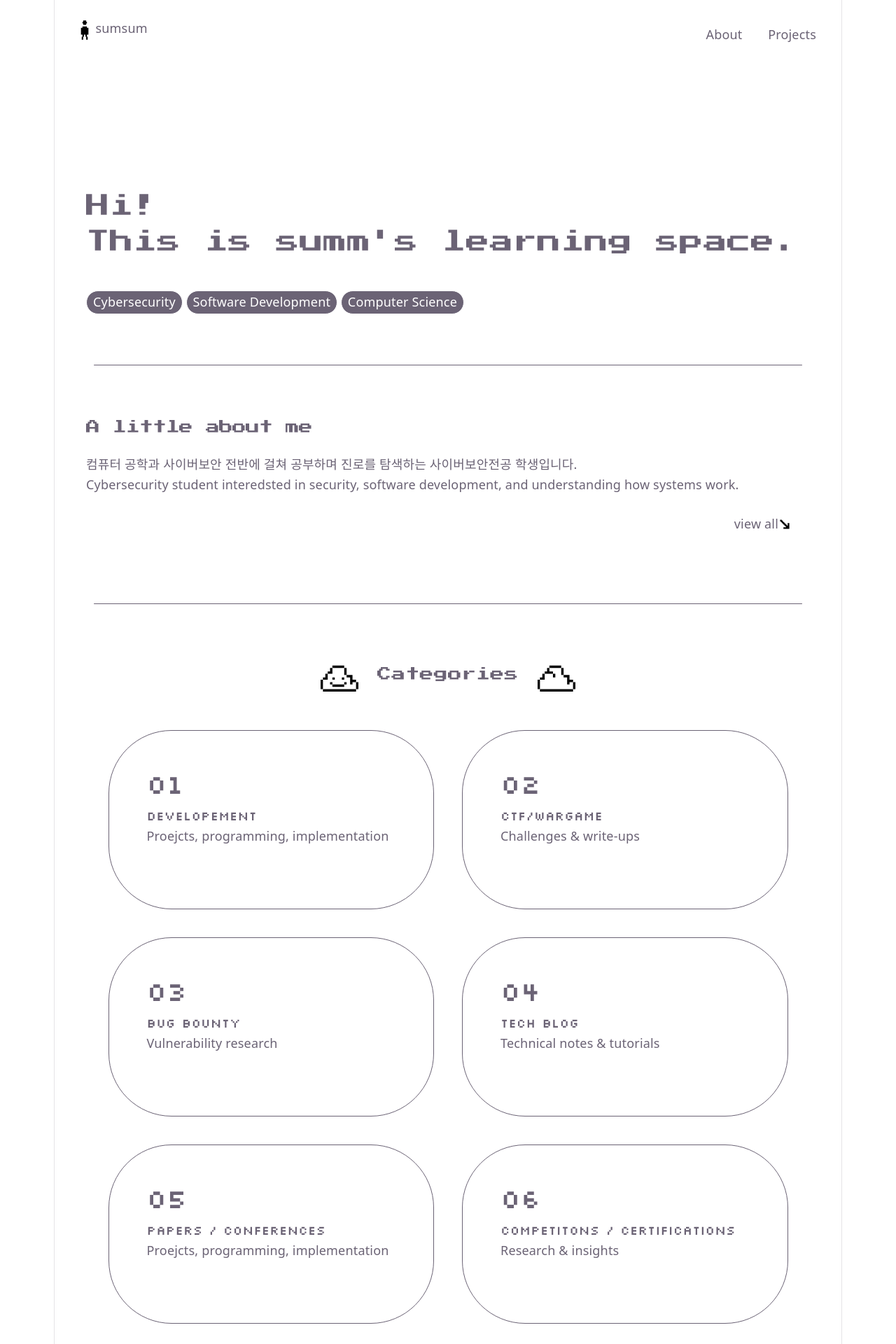
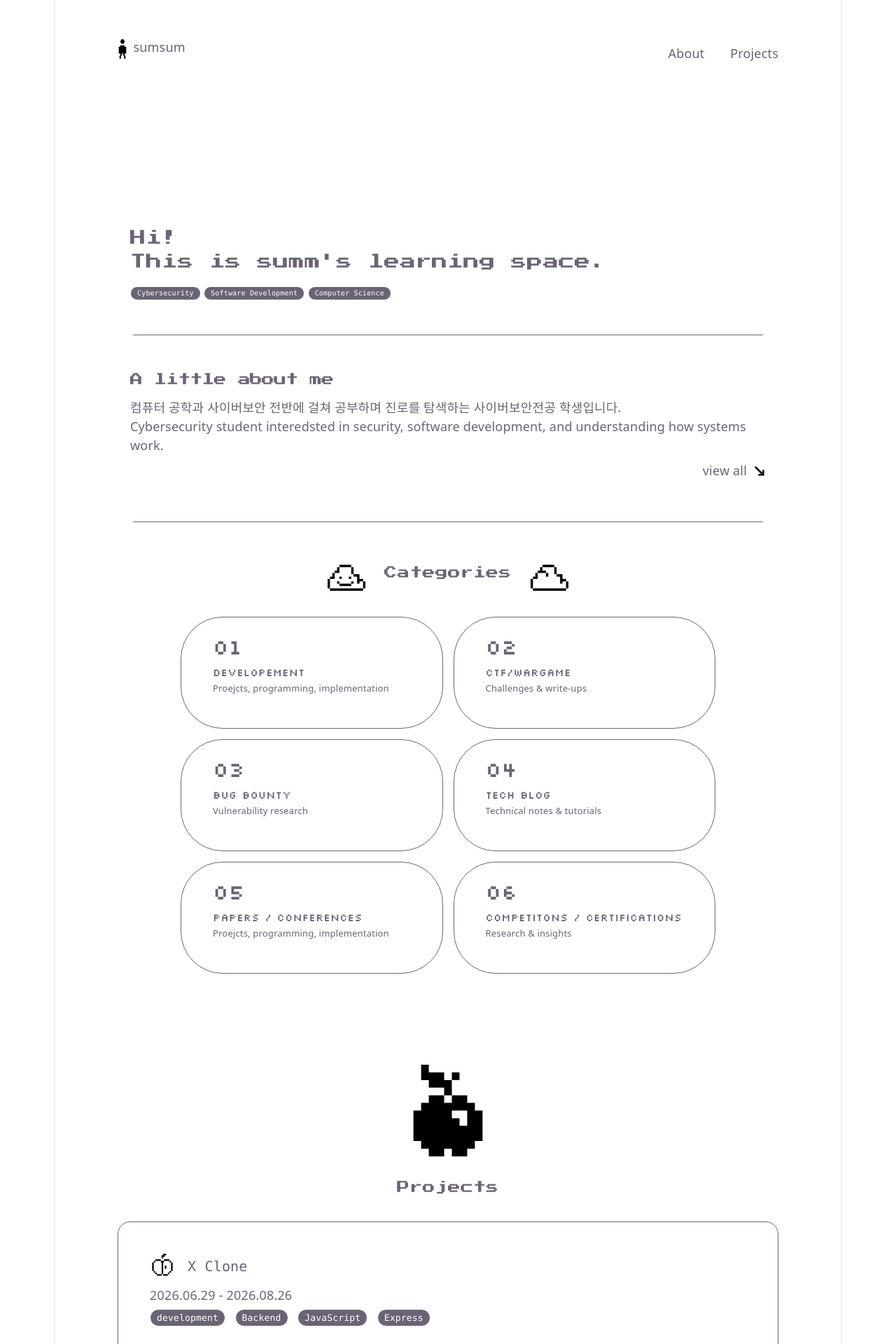
Before and after one commit to Kangseo0331/Kangseo0331.github.io, a React (Vite) app: page / in a window 1280 px wide. Shown: the top 1920 px of the page at 70% size. Built offline with nearby package versions, Linux system fonts and the light colour scheme.

Commit message:
refactor: adjust the rate of components

```diff
--- a/src/components/About.tsx
+++ b/src/components/About.tsx
@@ -3,16 +3,16 @@ import { Link } from "@tanstack/react-router"
 
 export function About() {
 	return (
-		<div className="p-10 leading-relaxed">
+		<div className="mx-24 py-5 leading-normal">
 			<div className="text-left">
-				<h4 className="text-[20px] font-press pb-5 tracking-tighter">A little about me</h4>
+				<h4 className="text-normal font-press pb-3 tracking-tighter">A little about me</h4>
 				<p>컴퓨터 공학과 사이버보안 전반에 걸쳐 공부하며 진로를 탐색하는 사이버보안전공 학생입니다.</p>
 				<p>Cybersecurity student interedsted in security, software development, and understanding how systems work.</p>
 			</div>
 
 			<Link
 				to="/about"
-				className="flex flex-row m-6 ml-auto g-3 items-center justify-end">
+				className="flex flex-row my-2 ml-auto gap-2 items-center justify-end">
 				<p>view all</p>
 				<img src="/icons/pixel-arrow.svg" className="w-4 h-4" />
 			</Link>
--- a/src/components/Hero.tsx
+++ b/src/components/Hero.tsx
@@ -3,12 +3,12 @@
 
 export function Hero() {
 	return (
-		<div className="px-10 pb-10 pt-38 text-left leading-relaxed">
-			<h1 className="text-3xl tracking-tightest leading-normal font-press mb-10">Hi!
+		<div className="mx-24 pb-5 pt-38 text-left leading-relaxed">
+			<h1 className="text-xl tracking-tightest leading-normal font-press mb-4">Hi!
 				<br/> This is summ's learning space.
 			</h1>
 
-			<div className="flex g-[8px] justify-between w-120">
+			<div className="flex text-[10px] font-mono gap-1 w-120">
 				<span className="border rounded-3xl py-[1px] px-[9px] bg-[#6b6375] text-white">Cybersecurity</span>
 				<span className="border rounded-3xl py-[1px] px-[9px] bg-[#6b6375] text-white">Software Development</span>
 				<span className="border rounded-3xl py-[1px] px-[9px] bg-[#6b6375] text-white">Computer Science</span>
--- a/src/components/categories/CategoryCard.tsx
+++ b/src/components/categories/CategoryCard.tsx
@@ -9,17 +9,16 @@ interface CategoryCardProps {
 export function CategoryCard({ category }: CategoryCardProps) {
 
     return (
-        <div className="border rounded-[90px] px-12 pt-10 pb-20 h-[256px]">
+        <div className="border rounded-[60px] px-10 pt-4 pb-20 h-[160px]">
             <Link
                 to="/categories/$categoryId"
                 params={{ categoryId: String(category.id) }}
             >
                 <div className="text-left leading-relaxed">
-                    <h5 className="text-[38px] font-pixel">0{String(category.id)}</h5>
-                    <p className="text-[18px] font-pixel">{category.title}</p>
-                    <p>{category.description}</p>
+                    <h5 className="text-[30px] font-pixel">0{String(category.id)}</h5>
+                    <p className="text-[15px] font-pixel">{category.title}</p>
+                    <p className="text-[13px]">{category.description}</p>
                 </div>
-
 
             </Link>
 
--- a/src/components/categories/CategoryGrid.tsx
+++ b/src/components/categories/CategoryGrid.tsx
@@ -10,7 +10,7 @@ export function CategoryGrid({categories}:CategoryGridProps) {
     const [categoryState] = useState(categories);
 
     return (
-        <ul className="grid grid-cols-2 gap-[40px] mx-17 my-10">
+        <ul className="grid grid-cols-2 gap-[15px] mx-40 my-6">
             {categoryState.map((category) =>(
                 <li key={String(category.id)}>
                     <CategoryCard
--- a/src/components/layout/Header.tsx
+++ b/src/components/layout/Header.tsx
@@ -2,7 +2,7 @@ import { Link } from "@tanstack/react-router"
 
 export function Header() {
   return (
-		<header className="flex flex-row justify-between m-6">
+		<header className="flex flex-row justify-between my-12 mx-18">
 			<Link
 				to="/"
 				className="flex flex-row">
--- a/src/components/projects/ProjectCard.tsx
+++ b/src/components/projects/ProjectCard.tsx
@@ -21,7 +21,7 @@ export function ProjectCard({project}: ProjectCardProps) {
 					<p className="">{project.startDate} - {project.completionDate}</p>
 					<div className="flex gap-3 mt-1">
 						{project.tagline.map((tag) => (
-							<span className="border rounded-3xl py-[1px] px-[9px] bg-[#6b6375] text-white">{tag}</span>
+							<span className="text-[13px] font-mono border rounded-3xl py-[1px] px-[9px] bg-[#6b6375] text-white">{tag}</span>
 						))}
 					</div>
 				</div>
--- a/src/components/projects/ProjectList.tsx
+++ b/src/components/projects/ProjectList.tsx
@@ -13,7 +13,7 @@ export function ProjectList({projects}:ProjectListProps) {
 
     return (
         <div className="mb-30">
-            <ul className="flex flex-col text-left mx-15 mt-15 mb-30 leading-relaxed gap-4">
+            <ul className="flex flex-col text-left mx-20 mt-6 mb-30 leading-relaxed gap-4">
                 {categoryState.map((project) =>(
                     <li
                         key={String(project.id)}
--- a/src/pages/home-page.tsx
+++ b/src/pages/home-page.tsx
@@ -11,13 +11,14 @@ export function home() {
 	return (
 		<>
 			<Hero/>
-			<hr className="mx-auto my-6 border-grey-300 rounded w-90/100"/>
+			<hr className="flex mx-auto my-6 border-grey-300 rounded w-80/100"/>
+
 			<About/>
-			<hr className="mx-auto mt-6 mb-18 border-grey-300 rounded w-90/100"/>
+			<hr className="flex mx-auto mt-6 mb-12 border-grey-300 rounded w-80/100"/>
 
 			<div className="flex flex-row justify-center gap-6 items-end">
 				<img src="/icons/pixel-happy-cloud.svg" className="w-12 h-12" />
-				<h4 className="text-[20px] pb-5 font-press">Categories</h4>
+				<h4 className="text-normal pb-5 font-press">Categories</h4>
 				<img src="/icons/pixel-cloud.svg" className="w-12 h-12" />
 			</div>
 
@@ -31,7 +32,7 @@ export function home() {
 					className="flex flex-col items-center justify-center w-fit gap-4"
 				>
 					<img src="/icons/pixel-apple2.svg" className="w-35 h-35" />
-					<h4 className="text-[20px] font-medium font-press pb-4">Projects</h4>
+					<h4 className="text-normal font-press mb-2">Projects</h4>
 				</Link>
 			</div>
 
@@ -40,7 +41,7 @@ export function home() {
 				projects={projects}
 			/>
 
-			<hr className="mx-auto mt-6 mb-6 border-grey-300 rounded w-90/100"/>
+			<hr className="mx-auto mt-6 mb-6 border-grey-300 rounded w-80/100"/>
 			<Footer />
 
 
```
